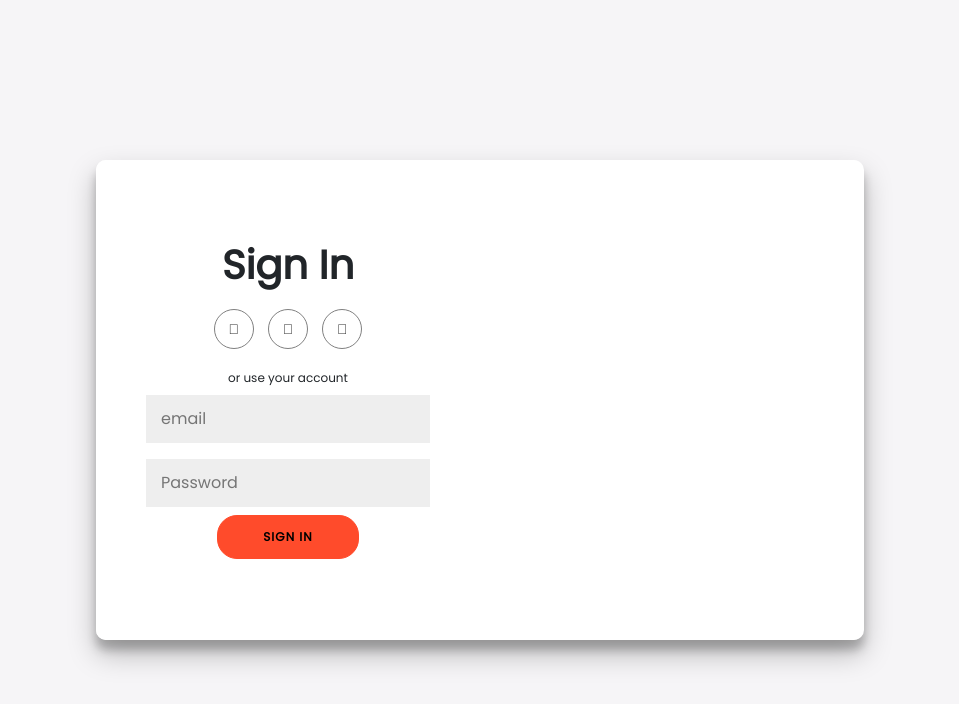
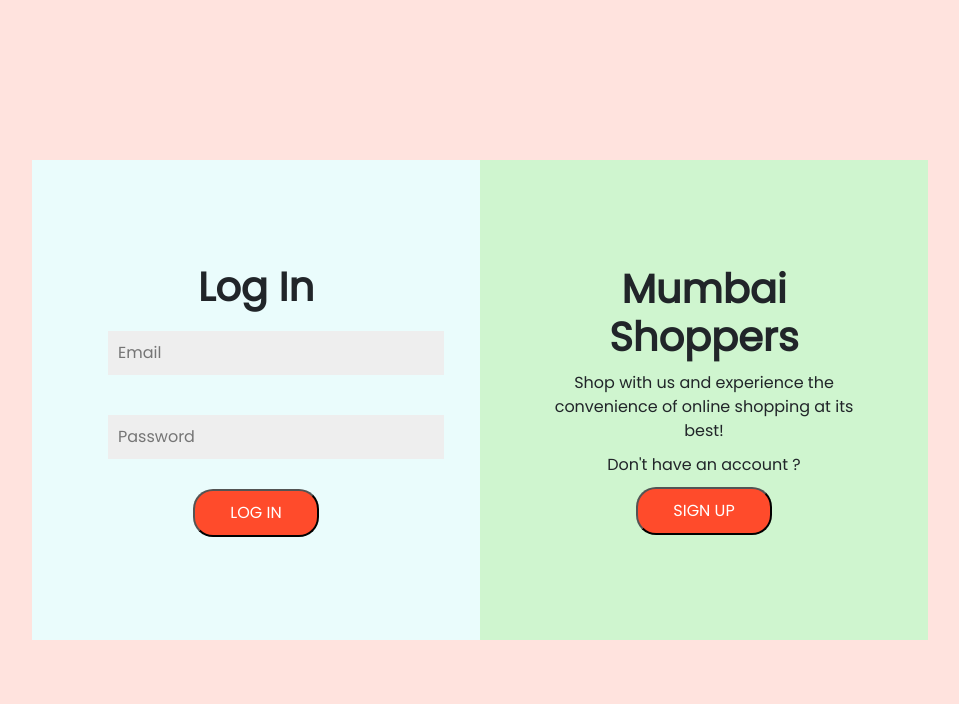
Before and after one commit to ArunBabunmims/svelte-and-node, a Svelte app in the folder Svelte/mysvelteapp/: page /login in a window 1280 px wide. Shown: the top 704 px of the page, without its empty margins (160-1119 px from the left). Built offline with nearby package versions, Linux system fonts and the light colour scheme.

Commit message:
Login svelte

```diff
--- a/Svelte/mysvelteapp/index.html
+++ b/Svelte/mysvelteapp/index.html
@@ -4,9 +4,8 @@
     <meta charset="UTF-8" />
     <link rel="icon" type="image/svg+xml" href="/vite.svg" />
     <meta name="viewport" content="width=device-width, initial-scale=1.0" />
-<link href='https://unpkg.com/boxicons@2.1.4/css/boxicons.min.css' rel='stylesheet'>
-<link rel="stylesheet" href="https://cdnjs.cloudflare.com/ajax/libs/font-awesome/6.4.0/css/all.min.css" integrity="sha512-iecdLmaskl7CVkqkXNQ/ZH/XLlvWZOJyj7Yy7tcenmpD1ypASozpmT/E0iPtmFIB46ZmdtAc9eNBvH0H/ZpiBw==" crossorigin="anonymous" referrerpolicy="no-referrer" />
-<link rel="stylesheet" href="https://cdn.jsdelivr.net/npm/bootstrap@4.4.1/dist/css/bootstrap.min.css" integrity="sha384-Vkoo8x4CGsO3+Hhxv8T/Q5PaXtkKtu6ug5TOeNV6gBiFeWPGFN9MuhOf23Q9Ifjh" crossorigin="anonymous">
+    <link rel="stylesheet" href="https://cdn.jsdelivr.net/npm/bootstrap@4.4.1/dist/css/bootstrap.min.css" integrity="sha384-Vkoo8x4CGsO3+Hhxv8T/Q5PaXtkKtu6ug5TOeNV6gBiFeWPGFN9MuhOf23Q9Ifjh" crossorigin="anonymous">
+    <link rel="stylesheet" href="https://cdnjs.cloudflare.com/ajax/libs/font-awesome/6.4.0/css/all.min.css" integrity="sha512-iecdLmaskl7CVkqkXNQ/ZH/XLlvWZOJyj7Yy7tcenmpD1ypASozpmT/E0iPtmFIB46ZmdtAc9eNBvH0H/ZpiBw==" crossorigin="anonymous" referrerpolicy="no-referrer" />
 
 
     <title>Vite + Svelte</title>
--- a/Svelte/mysvelteapp/src/components/Login.svelte
+++ b/Svelte/mysvelteapp/src/components/Login.svelte
@@ -1,185 +1,173 @@
-<style>
-    *{
-    margin: 0;
-    padding: 0;
-    box-sizing: border-box;
-    font-family: 'Poppins', sans-serif;
+<script>
+    let showReg = true;
+    let regText = false;
+    let showLogin = false;
+    let loginText = true;
+
+    function Register() {
+        document.documentElement.style.setProperty("--sideChange", "50%");
+        showReg = false;
+        regText = true;
+        showLogin = true;
+        loginText = false;
     }
 
-.main-container{
-    background-color: #f6f5f7;
-    min-height: 100vh;
-    display: flex;
-    justify-content: center;
-    align-items: center;
-    height: 100vh;
-    margin: 0 auto;
+    function Login(){
+        document.documentElement.style.setProperty("--sideChange", "0");
+        showReg = true;
+        regText = false;
+        showLogin = false;
+        loginText = true;
+
     }
 
-.container{
-    background-color: #fff;
-    border-radius: 10px;
-    width: 768px;
-    max-width: 100%;
-    min-height: 480px;
-    position: relative;
-    overflow: hidden;
-    box-shadow: 0px 14px 28px rgba(0,0,0,0.25),
-                0px 10px 10px rgba(0,0,0,0.22);
+
+</script>
+
+<main>
+    <div class="main-body">
+        <div class="main-div">
+            <div class="left-div">
+                <div class="reg-text" class:d-none={loginText}>
+                    <h1>Mumbai Shoppers</h1>
+                    <p>
+                        Shop with us and experience the convenience of online
+                        shopping at its best!
+                    </p>
+
+                   <div> Alredy Have An Account ?</div>
+                    <button class="signIn" on:click={Login}>Sign In</button>
+                </div>
+                <div class="logForm" class:d-none={showLogin}>
+                    <h1>Log In</h1>
+                    <input type="text" placeholder="Email" />
+                    <input type="text" placeholder="Password" />
+                    <button class="logIn" >Log In</button>
+                </div>
+            </div>
+
+            <div class="right-div">
+                <div class="reg-text" class:d-none={regText}>
+                    <h1>Mumbai Shoppers</h1>
+                    <p>
+                        Shop with us and experience the convenience of online
+                        shopping at its best!
+                    </p>
+
+                    <div>
+                        Don't have an account ?
+                    </div>
+                    <button class="signIn" on:click={Register}>Sign Up</button>
+                </div>
+
+                <div class="regForm" class:d-none={showReg}>
+                    <h1>Create Account</h1>
+                    <input type="text" placeholder="Name" />
+                    <input type="text" placeholder="Email" />
+                    <input type="text" placeholder="Password" />
+                    <button >Register</button>
+                </div>
+            </div>
+        </div>
+    </div>
+</main>
+
+<style>
+
+    :root{
+        --sideChange:0;
     }
 
-.form-container{
-    position: absolute;
-    top: 0%;
-    height: 100%;
+    .main-body {
+        width: 100vw;
+        height: 100vh;
+        display: flex;
+        align-items: center;
+        justify-content: center;
+        background-color: #ffe3de;
     }
 
-.sign-up-container{
-    left: 0;
-    width: 50%;
-    z-index: 1;
-    opacity: 0;
+    .main-div {
+        width: 70%;
+        height: 60%;
+        display: flex;
+        position: relative;
     }
 
-form{
-    background-color: #FFFFFF;
+    h1 {
+        font-weight: bold;
+        margin: 0;
+    }
+
+    .right-div p {
+        margin: 10px 5px;
+    }
+    input {
+        background-color: #eee;
+        border: none;
+        text-decoration: none;
+        margin: 20px 20px;
+        padding: 10px;
+        width: 70%;
+    }
+
+     input {
+        background-color: #eee;
+        border: none;
+        text-decoration: none;
+        margin: 20px 20px;
+        padding: 10px;
+        width: 100%;
+    }
+
+    .left-div {
+        width: 50%;
+        height: 100%;
+        background-color: rgb(234, 252, 252);
+        left: var(--sideChange);
         display: flex;
         align-items: center;
         justify-content: center;
         flex-direction: column;
-    padding: 0 50px;
-    height: 100%;
-    text-align: center;
+        position: absolute;
+        transition: ease-in-out 0.5s;
     }
 
-h1{
-    font-weight: bold;
-    margin: 0;
+    .right-div {
+        width: 50%;
+        height: 100%;
+        right: var(--sideChange);
+        background-color: rgb(207, 245, 207);
+        display: flex;
+        align-items: center;
+        justify-content: center;
+        flex-direction: column;
+        position: absolute;
+        transition: ease-in-out 0.5s;
     }
 
-.social-conteiner{
-    margin: 20px 0;
+    .reg-text {
+        text-align: center;
+       width: 75%;
     }
 
-.social-conteiner a{
-    border: 1px solid gray;
-    border-radius: 50%;
-    display: inline-flex;
-    justify-content: center;
-    align-items: center;
-    margin: 0 5px;
-    height: 40px;
-    width: 40px;
+    .regForm {
+        text-align: center;
+       width: 75%;
     }
 
-a{
-    color: #333;
-    font-size: 14px;
-    text-decoration: none;
-    margin: 15px 0;
+    .logForm{
+       text-align: center;
+       width: 75%;
     }
 
-span{
-    font-size: 12px;
-}
 
-input{
-    background-color: #eee;
-    border: none;
-    text-decoration: none;
-    margin: 8px 0;
-    padding: 12px 15px;
-    width: 100%;
-}
-
-button{
+    button {
         border-radius: 20px;
-    border: 1px solid #FF4B2B;
-    background-color: #FF4B2B;
-    columns: #FFFFFF;
-    font-size: 12px;
-    font-weight: bold;
-    padding: 12px 45px;
-    letter-spacing: 1px;
+        padding: 10px 35px;
+        background-color: #ff4b2b;
+        color: #ffff;
         text-transform: uppercase;
-}
-
-.sign-in-container{
-    left: 0;
-    width: 50%;
-    z-index: 2;
-}
-
-.overlay-container{
-    position: absolute;
-    top: 0;
-    left: 50%;
-    width: 50%;
-    height: 100%;
-    overflow: hidden;
-    z-index: 100;
-}
-
-.overlay{
-    background-color: #FF416C;
-    background: linear-gradient(to right,#FF4B2B,#FF416C);
-    background-repeat: no-repeat;
-    background-size: cover;
-    background-position: 0 0;
-    color: #FFFFFF;
-    position: relative;
-    left: -100%;
+        margin-top: 10px;
     }
 </style>
-<div class="main-container">
-<div class="container">
-    <div class="form-container sign-up-container">
-        <form action="">
-            <h1>Create Account</h1>
-            <div class="social-conteiner">
-                <a href="#"><i class="fa-brands fa-facebook"></i></a>
-                <a href="#"><i class="fa-brands fa-linkedin"></i></a>
-                <a href="#"><i class="fa-brands fa-instagram"></i></a>
-            </div>
-            <span>or use your email for registration</span>
-            <input type="text" placeholder="Name">
-            <input type="email" placeholder="email">
-            <input type="password" placeholder="Password">
-            <button>Sign Up</button>
-        </form>
-    </div>
-    <div class="form-container sign-in-container">
-        <form action="">
-            <h1>Sign In</h1>
-            <div class="social-conteiner">
-                <a href="#"><i class="fa-brands fa-facebook"></i></a>
-                <a href="#"><i class="fa-brands fa-linkedin"></i></a>
-                <a href="#"><i class="fa-brands fa-instagram"></i></a>
-            </div>
-            <span>or use your account</span>
-            <input type="email" placeholder="email">
-            <input type="password" placeholder="Password">
-            <button>Sign In</button>
-        </form>
-    </div>
-
-    <div class="overlay-container">
-        <div class="overlay">
-            <div class="overlay-panel overlay-left">
-                <h1>Welcom To Mumbai Shoppers</h1>
-                <p>
-                    Shop with us and experience the convenience of online shopping at its best!
-                </p>
-                <button class="press" id="signIn">Sign In </button>
-            </div>
-            <div class="overlay-panel overlay-right">
-                <h1>Mumbai Shoppers</h1>
-                <p>
-                    Shop with us and experience the convenience of online shopping at its best!
-                </p>
-                <button class="press" id="singUp">Sign In </button>
-            </div>
-        </div>
-    </div>
-</div>
-</div>
```
Also changed, not shown: 1 other file (tests, documents, lock files or other folders). Lines whose indentation alone changed are shown as unchanged.
